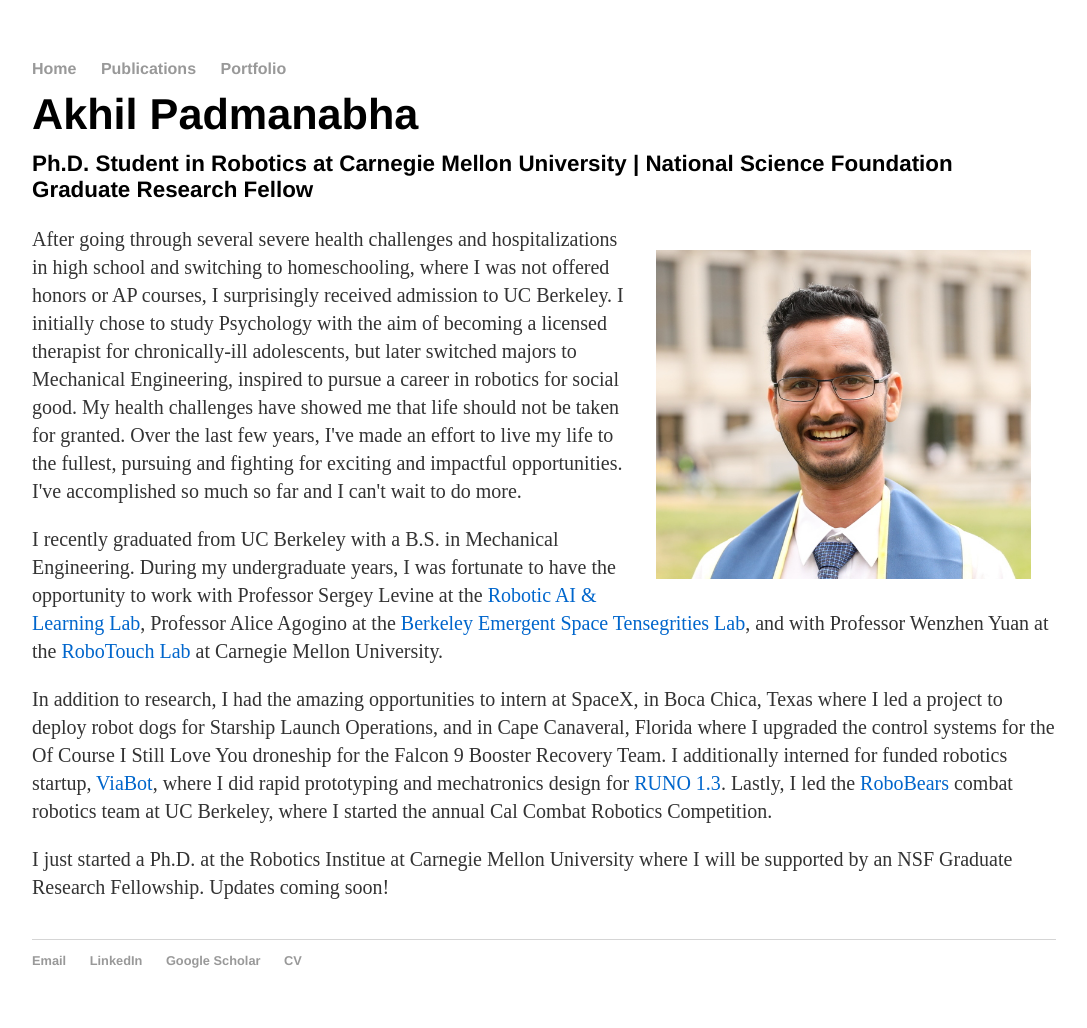
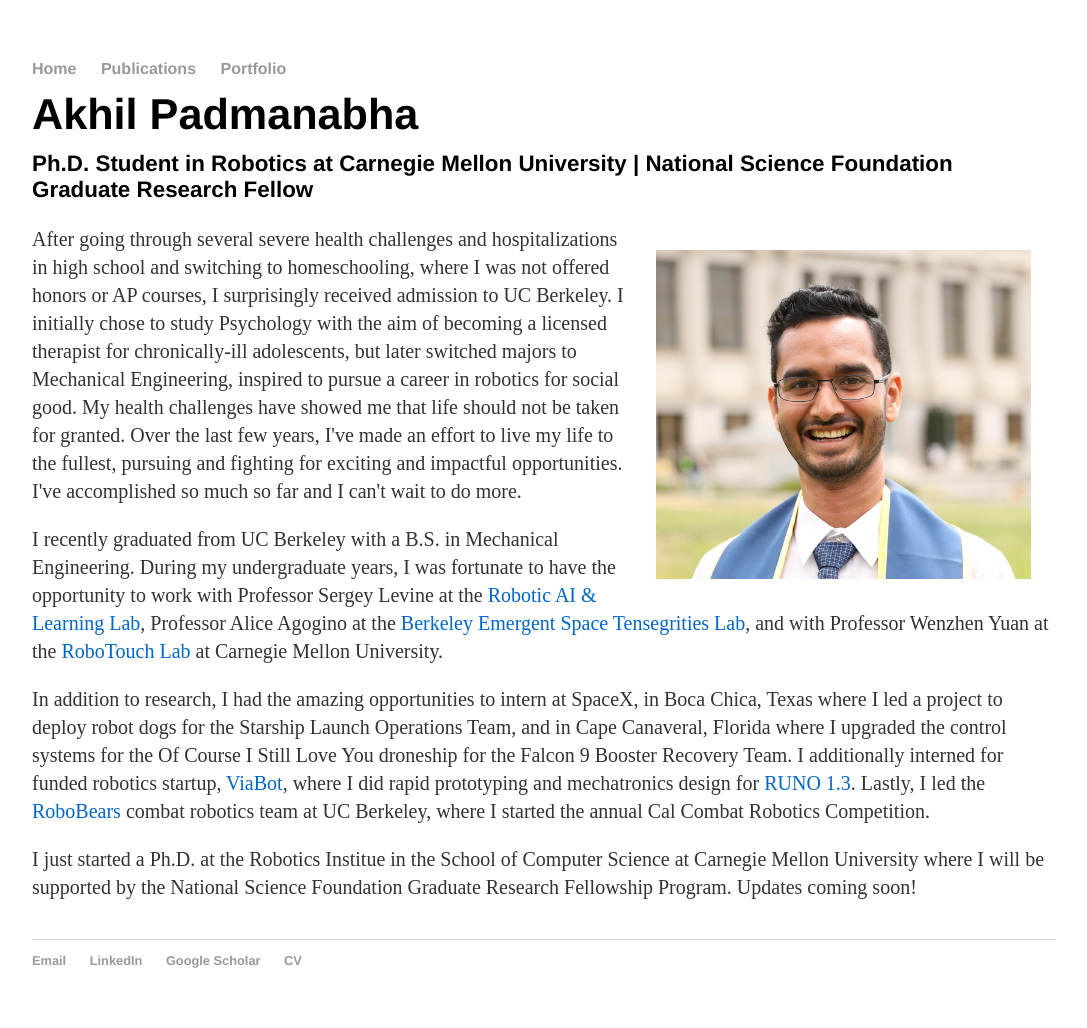
Before and after one commit to akhilpadmanabha/akhilpadmanabha.github.io, a Jekyll site: the page built from index.html, in a window 1280 px wide. Shown: the whole page, without its empty margins (96-1183 px from the left). Built offline with Jekyll 4.4.1, drawn with Linux system fonts in a browser that asks for light colours.

Commit message:
more text changes

```diff
--- a/index.html
+++ b/index.html
@@ -35,7 +35,7 @@ title: Akhil Padmanabha
 <div class="blurb">
 	<p>
 		In addition to research, I had the amazing opportunities
-		to intern at SpaceX, in Boca Chica, Texas where I led a project to deploy robot dogs for Starship Launch Operations, and in Cape Canaveral, Florida where I upgraded the control systems for
+		to intern at SpaceX, in Boca Chica, Texas where I led a project to deploy robot dogs for the Starship Launch Operations Team, and in Cape Canaveral, Florida where I upgraded the control systems for
 		the Of Course I Still Love You droneship for the Falcon 9 Booster Recovery Team.
 		I additionally interned for funded robotics startup,
 		<a href="https://www.viabot.com/" target="_blank" style="color:rgb(0,102,204);">ViaBot</a>, where I did rapid prototyping and mechatronics design for
@@ -47,8 +47,8 @@ title: Akhil Padmanabha
 </div>
 
 <div class="blurb">
-	<p>I just started a Ph.D. at the Robotics Institue at Carnegie Mellon University where I
-		will be supported by an NSF Graduate Research Fellowship. Updates coming soon!
+	<p>I just started a Ph.D. at the Robotics Institue in the School of Computer Science at Carnegie Mellon University where I
+		will be supported by the National Science Foundation Graduate Research Fellowship Program. Updates coming soon!
 		</p>
 </div>
 
```
